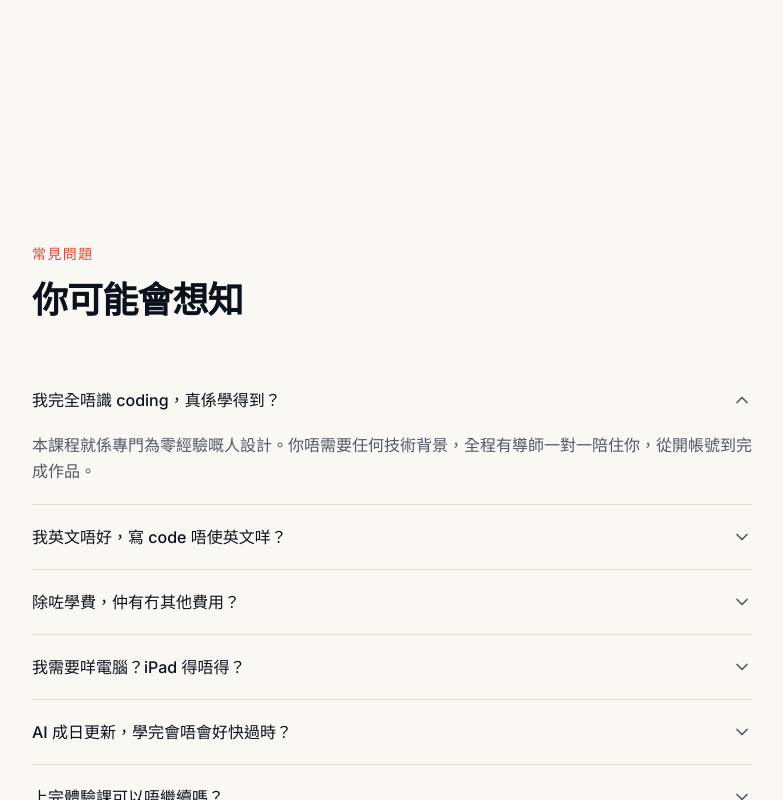
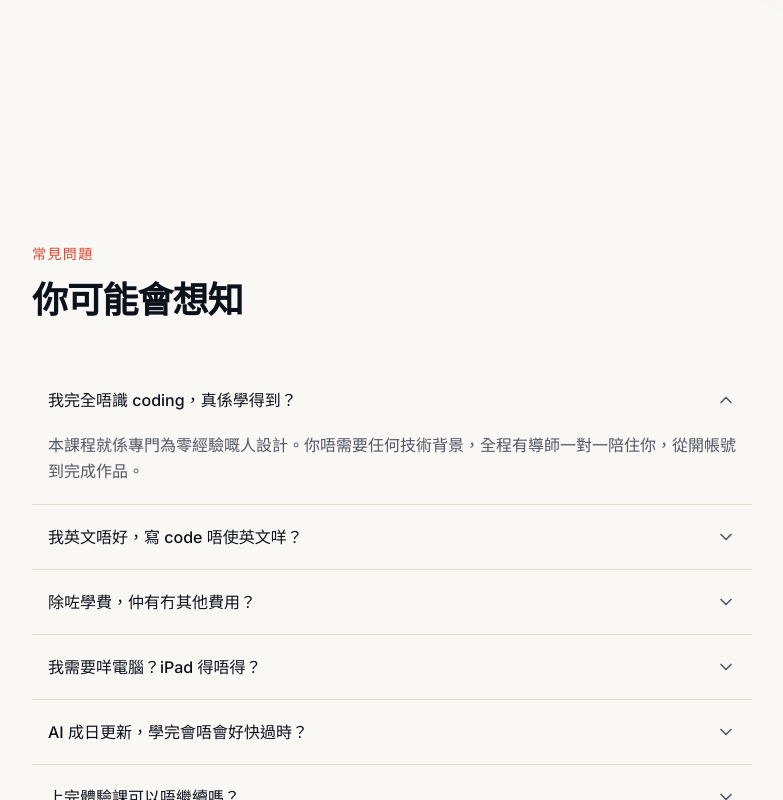
Before and after one commit to ateliertoby/ateliertoby.com, a Next.js app: page / in a window 1280 px wide. Both pictures are taken after a click on the button "我完全唔識 coding，真係學得到？". Shown: the part 6567-7367 px from the top of the page, without its empty margins (248-1031 px from the left). Built offline with nearby package versions, Linux system fonts and the light colour scheme.

Commit message:
update(ui): enhance FAQ interaction area

```diff
--- a/src/components/sections/faq.tsx
+++ b/src/components/sections/faq.tsx
@@ -43,7 +43,7 @@ function FAQItem({ q, a }: { q: string; a: string }) {
     <div className="border-b border-border">
       <button
         onClick={() => setOpen(!open)}
-        className="flex w-full items-center justify-between gap-4 py-5 text-left"
+        className="flex w-full items-center justify-between gap-4 rounded-lg px-2 py-5 text-left transition-colors hover:bg-muted/50 sm:px-4"
       >
         <span className="font-medium">{q}</span>
         <ChevronDown
@@ -61,7 +61,7 @@ function FAQItem({ q, a }: { q: string; a: string }) {
             transition={{ duration: 0.2 }}
             className="overflow-hidden"
           >
-            <p className="pb-5 leading-relaxed text-muted-foreground">{a}</p>
+            <p className="px-2 pb-5 leading-relaxed text-muted-foreground sm:px-4">{a}</p>
           </motion.div>
         )}
       </AnimatePresence>
```
